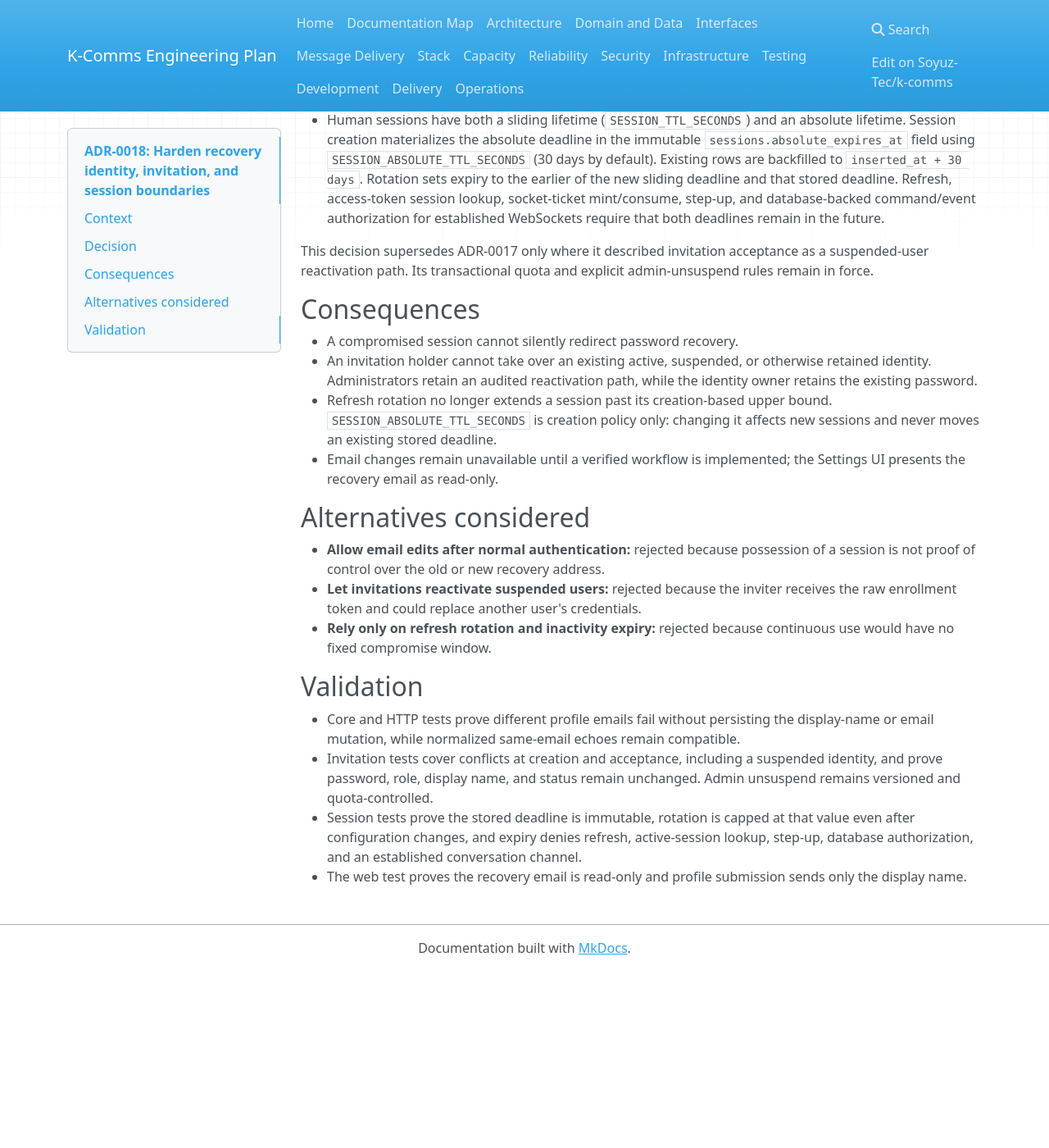
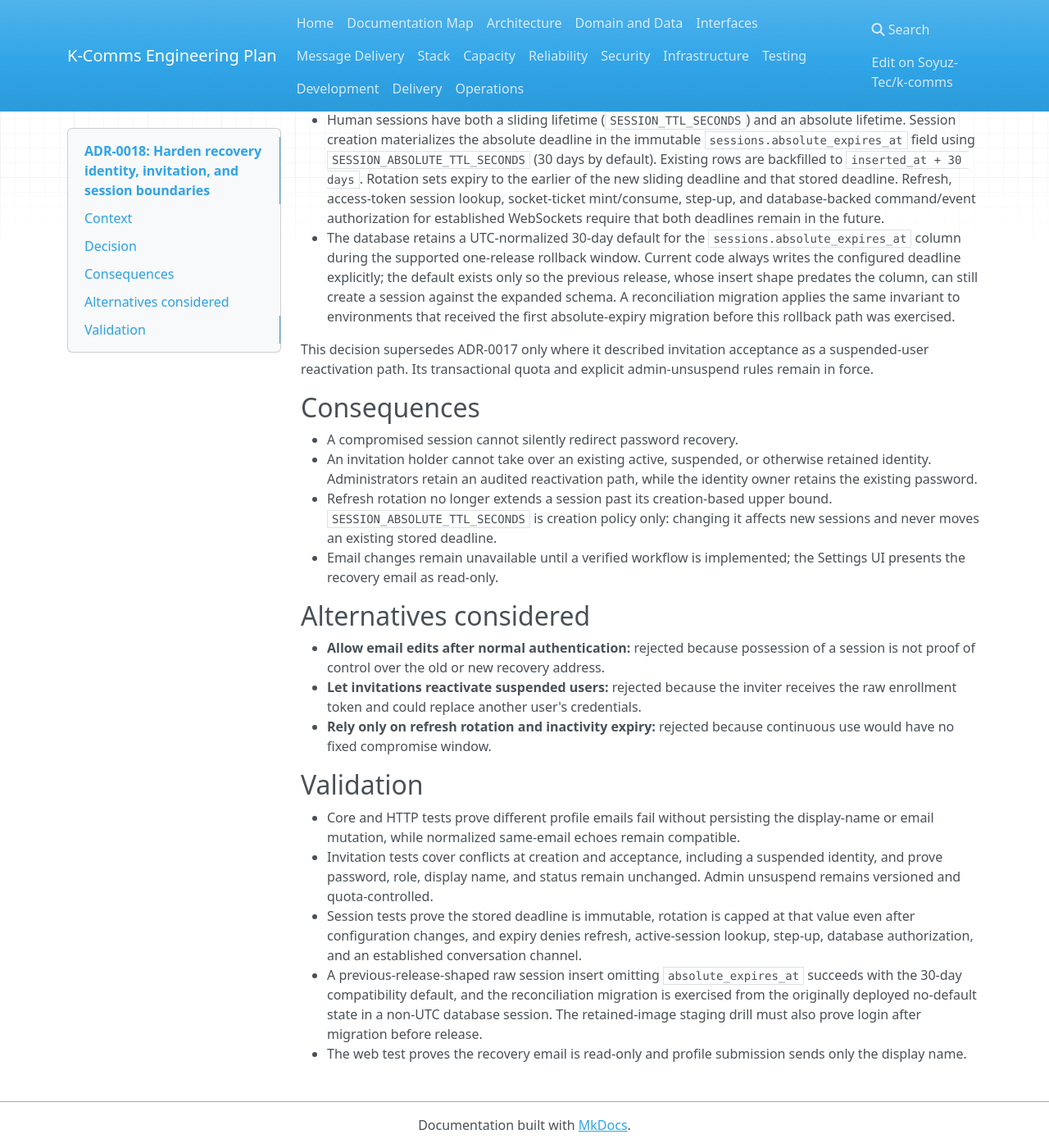
Before and after one commit to Soyuz-Tec/k-comms, an MkDocs documentation site: the page built from docs/02-architecture/adr/0018-harden-identity-and-session-boundaries.md, in a window 1280 px wide and 1400 px high, scrolled down 680 px. Shown: the whole window at 82% size. Built offline with MkDocs 1.6.1, drawn with Linux system fonts in a browser that asks for light colours; nearby versions of some CDN libraries; before the commit the page ends 1864 px from its top, so only the background shows below that.

Commit message:
Preserve one-release session rollback compatibility

```diff
--- a/docs/02-architecture/adr/0018-harden-identity-and-session-boundaries.md
+++ b/docs/02-architecture/adr/0018-harden-identity-and-session-boundaries.md
@@ -37,6 +37,14 @@ rotation activity.
   session lookup, socket-ticket mint/consume, step-up, and database-backed
   command/event authorization for established WebSockets require that both
   deadlines remain in the future.
+- The database retains a UTC-normalized 30-day default for the
+  `sessions.absolute_expires_at` column during the supported one-release
+  rollback window. Current code always writes
+  the configured deadline explicitly; the default exists only so the previous
+  release, whose insert shape predates the column, can still create a session
+  against the expanded schema. A reconciliation migration applies the same
+  invariant to environments that received the first absolute-expiry migration
+  before this rollback path was exercised.
 
 This decision supersedes ADR-0017 only where it described invitation acceptance
 as a suspended-user reactivation path. Its transactional quota and explicit
@@ -76,5 +84,10 @@ admin-unsuspend rules remain in force.
   that value even after configuration changes, and expiry denies refresh,
   active-session lookup, step-up, database authorization, and an established
   conversation channel.
+- A previous-release-shaped raw session insert omitting
+  `absolute_expires_at` succeeds with the 30-day compatibility default, and the
+  reconciliation migration is exercised from the originally deployed
+  no-default state in a non-UTC database session. The retained-image staging
+  drill must also prove login after migration before release.
 - The web test proves the recovery email is read-only and profile submission
   sends only the display name.
```
Also changed, not shown: docs/06-platform-and-stack/configuration-and-secrets.md (+7 -1 lines), 4 other files.
